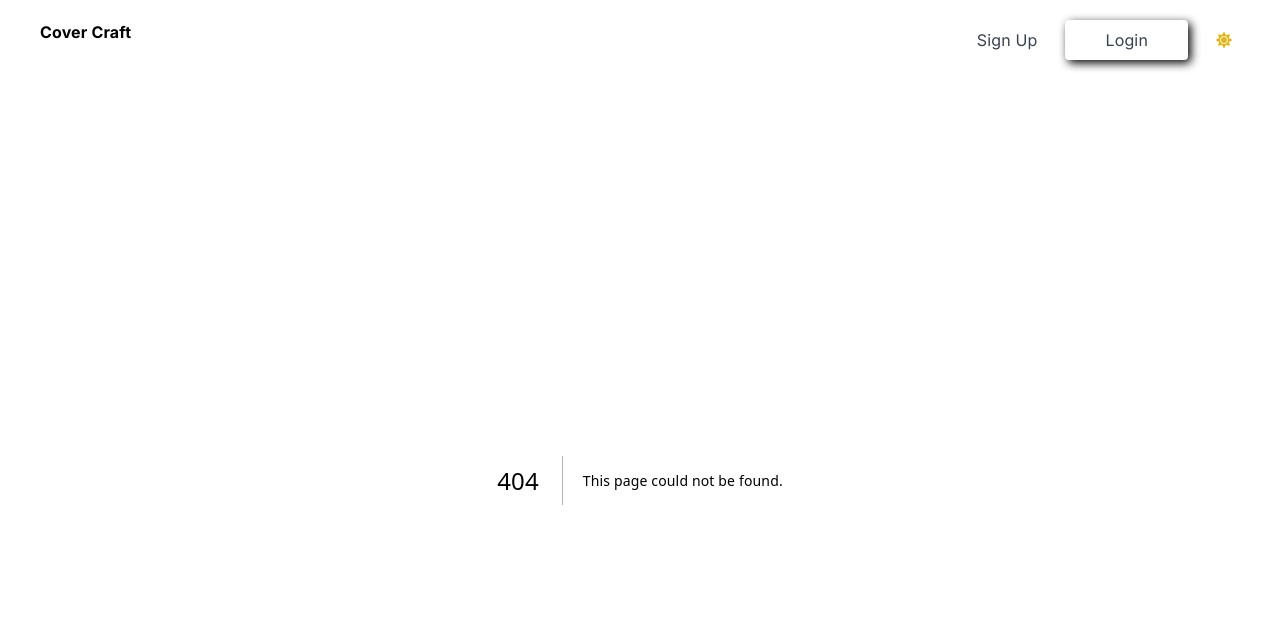
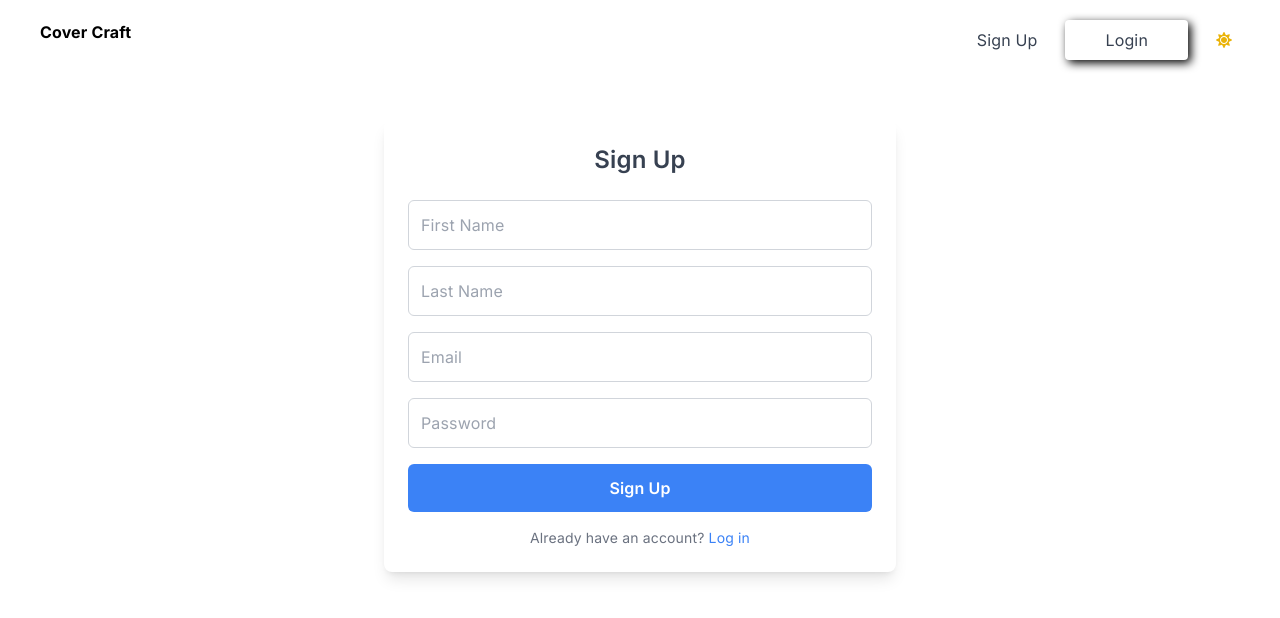
Before and after one commit to eaglex12/Cover-Craft-Frontend, a Next.js app: page /user in a window 1280 px wide. Before the commit this address had no page. Shown: the top 618 px of the page. Built offline with nearby package versions, Linux system fonts and the light colour scheme; no server answers.

Commit message:
adding redux state management

```diff
--- a/src/app/layout.tsx
+++ b/src/app/layout.tsx
@@ -1,10 +1,9 @@
-// app/layout.tsx
-
 import { Inter } from "next/font/google";
 import { CssBaseline } from "@mui/material";
 import "./globals.css"; // Ensure you import any global CSS if needed
 import { ThemeProvider } from "@/components/theme-provider";
 import Navbar from "@/components/navbar";
+import { ReduxProvider } from "@/redux/provider"; // Import your ReduxProvider
 
 const inter = Inter({ subsets: ["latin"] });
 
@@ -17,6 +16,9 @@ const RootLayout: React.FC<{ children: React.ReactNode }> = ({ children }) => {
 	return (
 		<html lang="en">
 			<body className={`${inter.className} bg-background`}>
+				<ReduxProvider>
+					{" "}
+					{/* Wrap everything inside ReduxProvider */}
 					<ThemeProvider
 						attribute="class"
 						defaultTheme="system"
@@ -24,9 +26,10 @@ const RootLayout: React.FC<{ children: React.ReactNode }> = ({ children }) => {
 						disableTransitionOnChange
 					>
 						<Navbar />
-					<CssBaseline /> {/* Ensure to use Material-UI's CSS baseline */}
+						<CssBaseline /> {/* Material-UI's CSS baseline */}
 						{children}
 					</ThemeProvider>
+				</ReduxProvider>
 			</body>
 		</html>
 	);
--- /dev/null
+++ b/src/app/user/page.tsx
@@ -0,0 +1,103 @@
+"use client";
+
+import React, { useState } from "react";
+import { useDispatch, useSelector } from "react-redux";
+import { RootState, AppDispatch } from "../../redux/store";
+import { signupUser } from "../../redux/thunks/userThunks";
+
+// Define the shape of your form data
+interface FormData {
+	firstname: string;
+	lastname: string;
+	email: string;
+	password: string;
+}
+
+const SignupForm: React.FC = () => {
+	const dispatch: AppDispatch = useDispatch();
+	const { loading, error } = useSelector((state: RootState) => state.user);
+
+	const [formData, setFormData] = useState<FormData>({
+		firstname: "",
+		lastname: "",
+		email: "",
+		password: "",
+	});
+
+	const handleChange = (e: React.ChangeEvent<HTMLInputElement>) => {
+		const { name, value } = e.target;
+		setFormData((prevState) => ({
+			...prevState,
+			[name]: value,
+		}));
+	};
+
+	const handleSubmit = (e: React.FormEvent<HTMLFormElement>) => {
+		e.preventDefault();
+		dispatch(signupUser(formData));
+	};
+
+	return (
+		<form
+			onSubmit={handleSubmit}
+			className="p-6 shadow-lg rounded-lg bg-white max-w-lg mx-auto mt-10 space-y-4"
+		>
+			<h2 className="text-2xl font-semibold text-center text-gray-700 mb-6">
+				Sign Up
+			</h2>
+
+			<div className="space-y-4">
+				<input
+					type="text"
+					name="firstname"
+					placeholder="First Name"
+					value={formData.firstname}
+					onChange={handleChange}
+					className="w-full p-3 border border-gray-300 rounded-md focus:ring-2 focus:ring-blue-500 focus:border-blue-500"
+				/>
+				<input
+					type="text"
+					name="lastname"
+					placeholder="Last Name"
+					value={formData.lastname}
+					onChange={handleChange}
+					className="w-full p-3 border border-gray-300 rounded-md focus:ring-2 focus:ring-blue-500 focus:border-blue-500"
+				/>
+				<input
+					type="email"
+					name="email"
+					placeholder="Email"
+					value={formData.email}
+					onChange={handleChange}
+					className="w-full p-3 border border-gray-300 rounded-md focus:ring-2 focus:ring-blue-500 focus:border-blue-500"
+				/>
+				<input
+					type="password"
+					name="password"
+					placeholder="Password"
+					value={formData.password}
+					onChange={handleChange}
+					className="w-full p-3 border border-gray-300 rounded-md focus:ring-2 focus:ring-blue-500 focus:border-blue-500"
+				/>
+			</div>
+
+			<button
+				type="submit"
+				className="w-full bg-blue-500 hover:bg-blue-600 text-white font-semibold p-3 rounded-md transition duration-300 ease-in-out"
+			>
+				{loading ? "Signing up..." : "Sign Up"}
+			</button>
+
+			{error && <p className="text-red-500 text-center mt-4">{error}</p>}
+
+			<p className="text-sm text-center text-gray-500 mt-6">
+				Already have an account?{" "}
+				<a href="/login" className="text-blue-500 hover:underline">
+					Log in
+				</a>
+			</p>
+		</form>
+	);
+};
+
+export default SignupForm;
--- a/src/components/navbar.tsx
+++ b/src/components/navbar.tsx
@@ -24,7 +24,7 @@ export default function Navbar() {
 				Cover Craft
 			</Link>
 			<div className="flex items-center space-x-5">
-				<Link href="#" className="p-2 text-gray-700 dark:text-gray-300">
+				<Link href="/user" className="p-2 text-gray-700 dark:text-gray-300">
 					Sign Up
 				</Link>
 				<Link
--- /dev/null
+++ b/src/components/ui/input.tsx
@@ -0,0 +1,61 @@
+// Input component extends from shadcnui - https://ui.shadcn.com/docs/components/input
+"use client";
+import * as React from "react";
+import { cn } from "@/lib/utils";
+import { useMotionTemplate, useMotionValue, motion } from "framer-motion";
+
+export interface InputProps
+	extends React.InputHTMLAttributes<HTMLInputElement> {}
+
+const Input = React.forwardRef<HTMLInputElement, InputProps>(
+	({ className, type, ...props }, ref) => {
+		const radius = 100; // change this to increase the rdaius of the hover effect
+		const [visible, setVisible] = React.useState(false);
+
+		let mouseX = useMotionValue(0);
+		let mouseY = useMotionValue(0);
+
+		function handleMouseMove({ currentTarget, clientX, clientY }: any) {
+			let { left, top } = currentTarget.getBoundingClientRect();
+
+			mouseX.set(clientX - left);
+			mouseY.set(clientY - top);
+		}
+		return (
+			<motion.div
+				style={{
+					background: useMotionTemplate`
+        radial-gradient(
+          ${visible ? radius + "px" : "0px"} circle at ${mouseX}px ${mouseY}px,
+          var(--blue-500),
+          transparent 80%
+        )
+      `,
+				}}
+				onMouseMove={handleMouseMove}
+				onMouseEnter={() => setVisible(true)}
+				onMouseLeave={() => setVisible(false)}
+				className="p-[2px] rounded-lg transition duration-300 group/input"
+			>
+				<input
+					type={type}
+					className={cn(
+						`flex h-10 w-full border-none bg-gray-50 dark:bg-zinc-800 text-black dark:text-white shadow-input rounded-md px-3 py-2 text-sm  file:border-0 file:bg-transparent
+          file:text-sm file:font-medium placeholder:text-neutral-400 dark:placeholder-text-neutral-600
+          focus-visible:outline-none focus-visible:ring-[2px]  focus-visible:ring-neutral-400 dark:focus-visible:ring-neutral-600
+           disabled:cursor-not-allowed disabled:opacity-50
+           dark:shadow-[0px_0px_1px_1px_var(--neutral-700)]
+           group-hover/input:shadow-none transition duration-400
+           `,
+						className
+					)}
+					ref={ref}
+					{...props}
+				/>
+			</motion.div>
+		);
+	}
+);
+Input.displayName = "Input";
+
+export { Input };
--- /dev/null
+++ b/src/components/ui/label.tsx
@@ -0,0 +1,24 @@
+// Label component extends from shadcnui - https://ui.shadcn.com/docs/components/label
+
+"use client";
+import * as React from "react";
+import * as LabelPrimitive from "@radix-ui/react-label";
+
+import { cn } from "@/lib/utils";
+
+const Label = React.forwardRef<
+	React.ElementRef<typeof LabelPrimitive.Root>,
+	React.ComponentPropsWithoutRef<typeof LabelPrimitive.Root>
+>(({ className, ...props }, ref) => (
+	<LabelPrimitive.Root
+		ref={ref}
+		className={cn(
+			"text-sm font-medium text-black dark:text-white leading-none peer-disabled:cursor-not-allowed peer-disabled:opacity-70",
+			className
+		)}
+		{...props}
+	/>
+));
+Label.displayName = LabelPrimitive.Root.displayName;
+
+export { Label };
--- /dev/null
+++ b/src/redux/provider.tsx
@@ -0,0 +1,9 @@
+"use client";
+
+import { Provider } from "react-redux";
+import React from "react";
+import { store } from "@/redux/store"; // Adjust this to your correct path
+
+export const ReduxProvider = ({ children }: { children: React.ReactNode }) => (
+	<Provider store={store}>{children} </Provider>
+);
--- /dev/null
+++ b/src/redux/reducers/index.ts
@@ -0,0 +1,8 @@
+import { combineReducers } from "@reduxjs/toolkit";
+import userReducer from "../slices/userSlice";
+
+const rootReducer = combineReducers({
+	user: userReducer,
+});
+
+export default rootReducer;
--- /dev/null
+++ b/src/redux/slices/userSlice.ts
@@ -0,0 +1,44 @@
+import { createSlice, PayloadAction } from "@reduxjs/toolkit";
+import { IUser } from "../../types/user";
+import { signupUser } from "../thunks/userThunks";
+
+interface UserState {
+	user: IUser | null;
+	loading: boolean;
+	error: string | null;
+}
+
+const initialState: UserState = {
+	user: null,
+	loading: false,
+	error: null,
+};
+
+const userSlice = createSlice({
+	name: "user",
+	initialState,
+	reducers: {
+		logout: (state) => {
+			state.user = null;
+		},
+	},
+	extraReducers: (builder) => {
+		builder
+			.addCase(signupUser.pending, (state) => {
+				state.loading = true;
+				state.error = null;
+			})
+			.addCase(signupUser.fulfilled, (state, action: PayloadAction<IUser>) => {
+				state.loading = false;
+				state.user = action.payload;
+			})
+			.addCase(signupUser.rejected, (state, action) => {
+				state.loading = false;
+				state.error = action.error.message || "Signup failed";
+			});
+	},
+});
+
+export const { logout } = userSlice.actions;
+
+export default userSlice.reducer;
--- /dev/null
+++ b/src/redux/store.tsx
@@ -0,0 +1,10 @@
+// store.ts
+import { configureStore } from "@reduxjs/toolkit";
+import rootReducer from "./reducers/index";
+
+export const store = configureStore({
+	reducer: rootReducer,
+});
+
+export type AppDispatch = typeof store.dispatch;
+export type RootState = ReturnType<typeof store.getState>;
--- /dev/null
+++ b/src/redux/thunks/userThunks.ts
@@ -0,0 +1,34 @@
+import { createAsyncThunk } from "@reduxjs/toolkit";
+import { FetchUtils } from "../../utils/axiosInstance";
+import { IUser } from "../../types/user";
+
+interface SignupData {
+	firstname: string;
+	lastname: string;
+	email: string;
+	password: string;
+}
+
+export const signupUser = createAsyncThunk<IUser, SignupData>(
+	"user/signup",
+	async (userData, { rejectWithValue }) => {
+		try {
+			// Combine firstname and lastname into a name field
+			const body = {
+				email: userData.email,
+				password: userData.password,
+				name: `${userData.firstname} ${userData.lastname}`, // Combine names
+			};
+
+			// Use FetchUtils.postRequest to send the correct data
+			const response = await FetchUtils.postRequest<typeof body, IUser>(
+				"api/user/create",
+				body
+			);
+			return response;
+		} catch (err: any) {
+			// Handle the error properly
+			return rejectWithValue(err.message || "Something went wrong");
+		}
+	}
+);
--- /dev/null
+++ b/src/types/user.ts
@@ -0,0 +1,5 @@
+export interface IUser {
+	firstname: string;
+	lastname: string;
+	email: string;
+}
```
Also changed, not shown: package.json (+6 -3 lines), 1 other file (tests, documents, lock files or other folders). Lines whose indentation alone changed are shown as unchanged.
